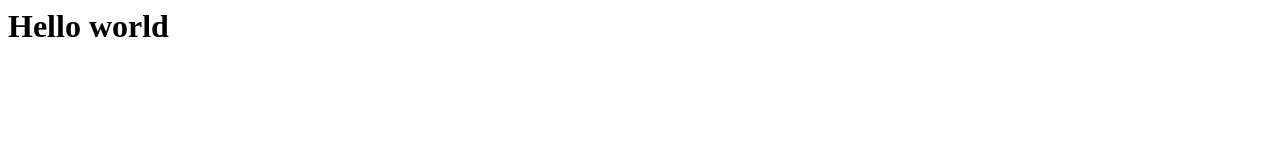
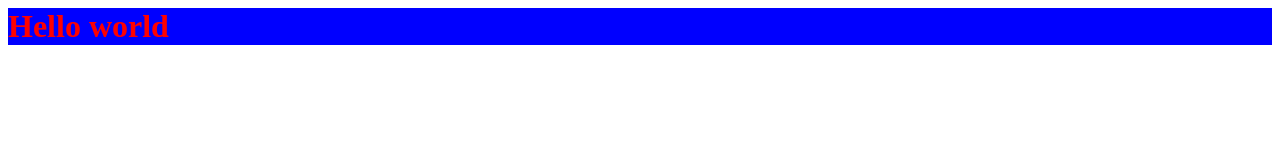
Before and after one commit to dapkhazishvilicu/frontend-lecture, a plain HTML site: page index.html in a window 1280 px wide. Drawn offline with Linux system fonts and the light colour scheme.

Commit message:
Add style on h1

```diff
--- a/index.html
+++ b/index.html
@@ -1,5 +1,5 @@
 <html>
 <body>
-<h1>Hello world</h1>
+<h1 style="color: red; background-color: blue;" >Hello world</h1>
 </body>
 </html>
--- a/style.css
+++ b/style.css
@@ -0,0 +1,3 @@
+h1 {
+	color: red;
+}
```
